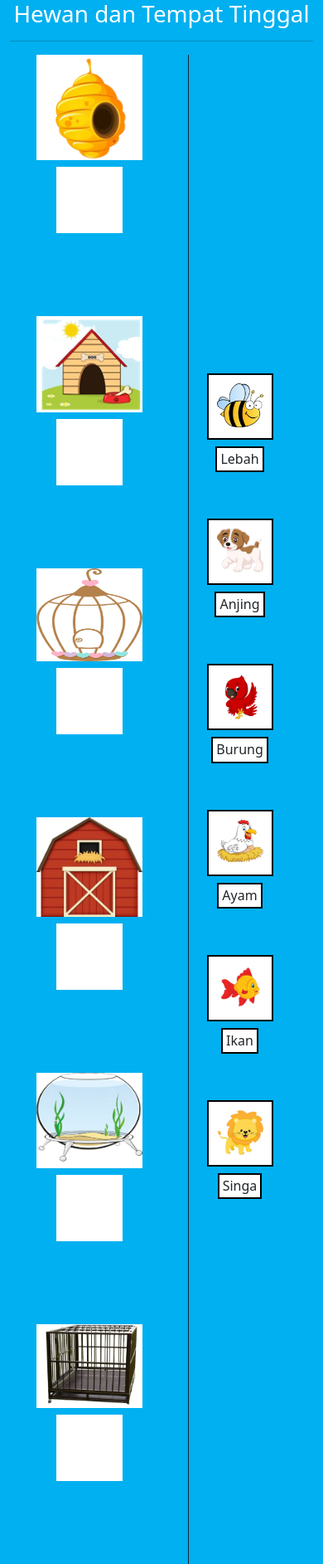
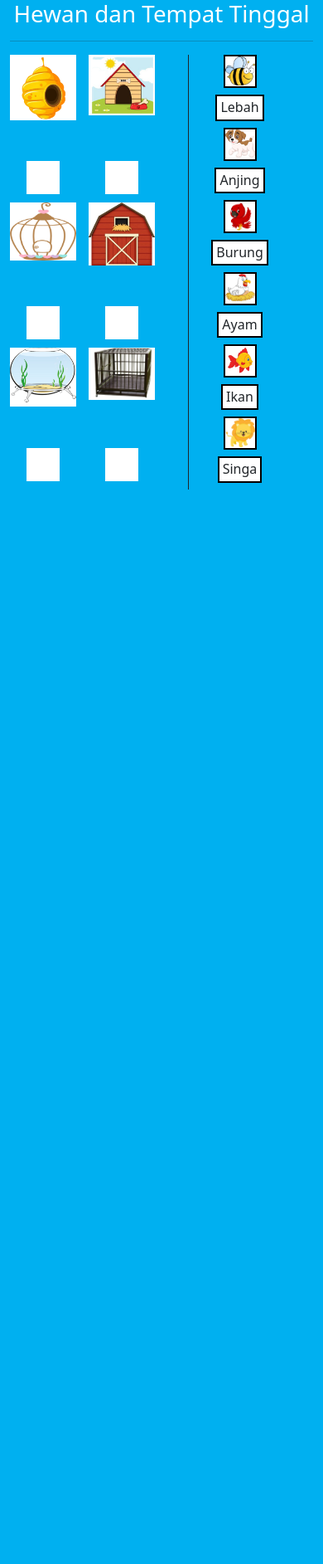
Before and after one commit to belajardarinol/Project-Sri, a PHP site: page /page/page1.html in a window 390 px wide. Shown: the whole page at 83% size. After the commit the page ends 590 px from the top, so only its background shows below. Run offline with PHP 8.4, Linux system fonts and the light colour scheme.

Commit message:
fix responsive

```diff
--- a/page/page1.html
+++ b/page/page1.html
@@ -12,7 +12,7 @@
     <title>SRI</title>
   </head>
   <body class="body1">
-    <div class="container">
+    <div class="container-fluid">
       <h1 class="text-center text-white">Hewan dan Tempat Tinggal</h1>
       <hr />
       <div class="row">
--- a/page/page2.html
+++ b/page/page2.html
@@ -12,7 +12,7 @@
     <title>SRI</title>
   </head>
   <body class="body2">
-    <div class="container">
+    <div class="container-fluid">
       <h1 class="text-center text-white">Hewan dan Makanannya</h1>
       <hr />
       <div class="row">
--- a/page/style.css
+++ b/page/style.css
@@ -41,3 +41,34 @@
 .animal-card-text {
   border: 2px solid black;
 }
+
+@media screen and (max-width: 900px) {
+  .home-card {
+    margin: 0;
+    margin-right: 15px;
+    margin-bottom: 10px;
+    padding: 0;
+    width: 5rem;
+  }
+
+  .drop {
+    width: 40px;
+    height: 40px;
+  }
+
+  .image-home {
+    width: 5rem;
+  }
+
+  .image-animal {
+    width: 40px;
+    height: 40px;
+    padding: 0;
+    margin-right: 0;
+  }
+
+  .animal-card {
+    margin: 0 !important;
+    padding: 0 !important;
+  }
+}
```
